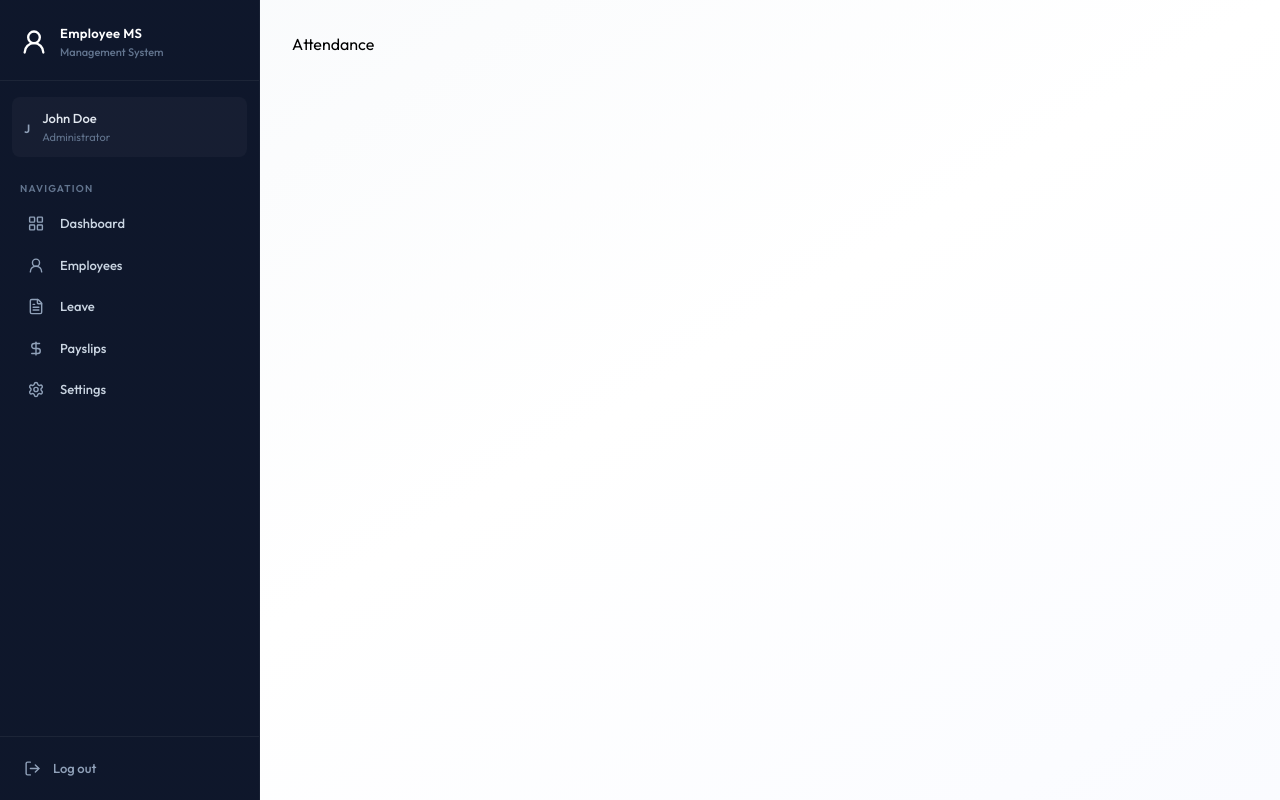
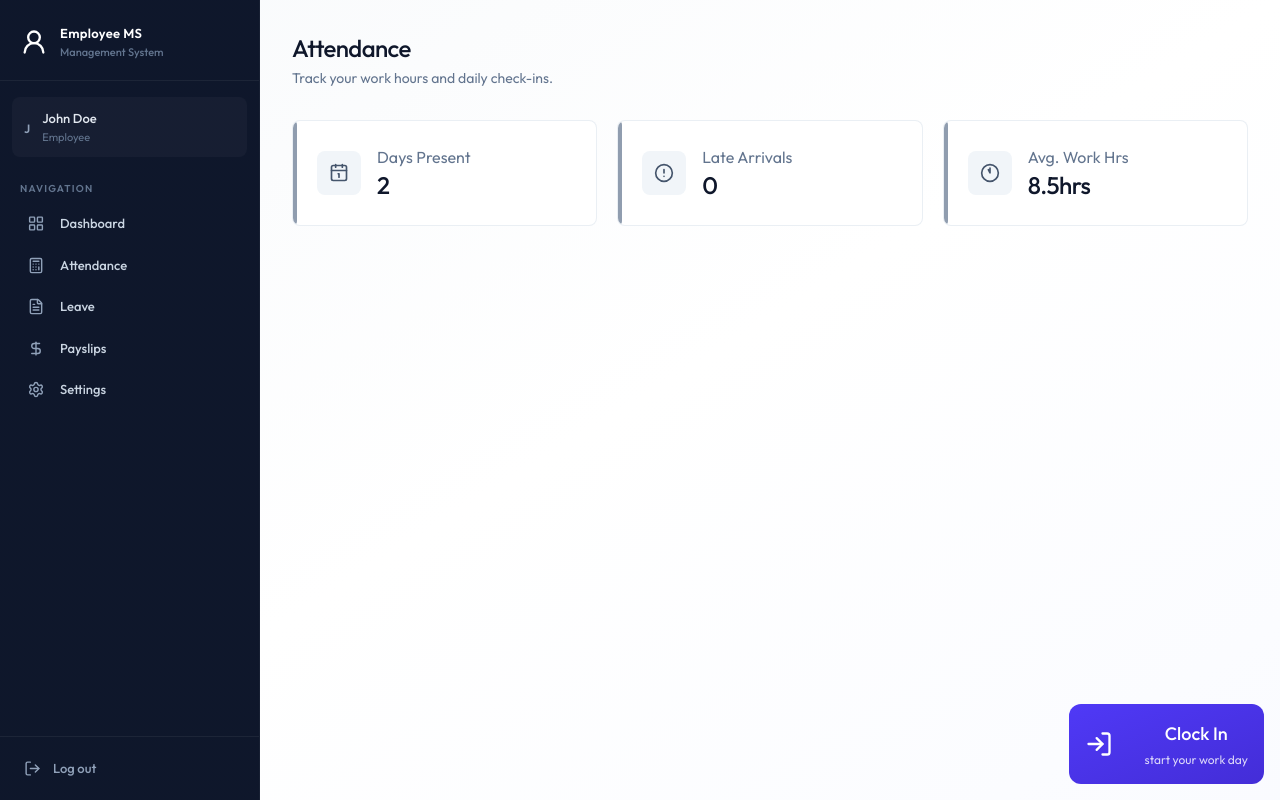
Before and after one commit to biswaslohani123/EmployeeManagementSystem, a React (Vite) app in the folder client/: page /attendance in a window 1280 px wide. Built offline with nearby package versions, Linux system fonts and the light colour scheme.

Commit message:
compleetd check in button and attendance stats compentns for attendancw page

```diff
--- /dev/null
+++ b/client/src/components/Attendance/AttendanceHistory.jsx
@@ -0,0 +1,9 @@
+import React from 'react'
+
+const AttendanceHistory = () => {
+  return (
+    <div>AttendanceHistory</div>
+  )
+}
+
+export default AttendanceHistory
--- /dev/null
+++ b/client/src/components/Attendance/AttendanceStats.jsx
@@ -0,0 +1,41 @@
+import { AlertCircleIcon, Calendar1Icon, Clock11Icon } from 'lucide-react';
+import React from 'react'
+
+export const AttendanceStats = ({history}) => {
+
+    const totalPresent = history.filter((h) => h.status === "PRESENT" | h.status === "LATE").length;
+
+    const totalLate = history.filter((h) => h.status === "LATE").length;
+
+    const stats = [
+        {label: "Days Present", value: totalPresent, icon: Calendar1Icon},
+        {label: "Late Arrivals", value: totalLate, icon: AlertCircleIcon },
+        {label: "Avg. Work Hrs", value: "8.5hrs", icon: Clock11Icon},
+    ]
+
+  return (
+    <div className='grid grid-cols-1 sm:grid-cols-3 gap-4 sm:gap-5 mb-8'>
+        {
+            stats.map((s) => (
+
+                <div key={s.label} className='card card-hover p-5 sm:p-6 flex items-center gap-4 relative overflow-hidden group'>
+
+                    <div className='absolute left-0 top-0 bottom-0 w-1 rounded-r-full bg-slate-500/70 group-hover:bg-indigo-500/70'/>
+                    <div className='p-3 bg-slate-100 rounded-lg group-hover:bg-indigo-50 transition-colors duration-200'>
+
+                        <s.icon className='w-5 h-5 text-slate-600 group-hover:text-indigo-600 transition-colors duration-200'/>
+
+                    </div>
+
+                    <div>
+                        <p className='text-s text-slate-500'>{s.label}</p>
+                        <p className='text-2xl font-medium text-slate-900 tracking-tight'>{s.value}</p>
+                    </div>
+
+                </div>
+
+            ))
+        }
+    </div>
+  )
+}
--- /dev/null
+++ b/client/src/components/Attendance/CheckInButton.jsx
@@ -0,0 +1,49 @@
+import { Loader2Icon, LogInIcon, LogOutIcon } from 'lucide-react'
+import React, { useState } from 'react'
+
+const CheckInButton = ({todayRecord, onAction}) => {
+
+    const [loading, setLoading] = useState(false)
+
+    const handleAttendance = async () => {
+
+        setLoading(true)
+        setTimeout(() => {
+
+            setLoading(false)
+            onAction()
+        }, 1000)
+
+    }
+
+    if (todayRecord?.checkOut) {
+
+        return (
+
+            <div className='flex flex-col items-center justify-center p-8 bg-slate-50 rounded-2xl border border-slate-200'>
+                <h3 className='text-lg font-bold text-slate-900'>Work Day Completed</h3>
+                <p>Great Job! See you tomorrow</p>
+            </div>
+        )
+
+    }
+
+    const isCheckedIn = !!todayRecord?.checkedIn;
+
+  return (
+    <div className='absolute bottom-4 right-4 flex flex-col z-1'>
+        <button onClick={handleAttendance} disabled={loading} className={ `w-full max-w-xs flex justify-between items-center gap-8 p-4 rounded-xl bg-linear-to-br text-white ${isCheckedIn ? "from-slate-700 to-slate-900" : "from-indigo-600 to-indigo-700"}`}>
+            {loading ? <Loader2Icon className='size-7 animate-spin'/> : isCheckedIn ? <LogOutIcon className='size-7'/> : <LogInIcon className='size-7'/>}
+        <div className='relative flex flex-col items-center text-center'>
+            <h2 className='text-lg font-medium mb-1'>{loading ? "Processing..." : isCheckedIn ? "Clock Out" : "Clock In"}</h2>
+            <p className='text-xs opacity-80'>{isCheckedIn ? "Click to end your shift": "start your work day"}</p>
+        </div>
+        </button>
+
+
+
+    </div>
+  )
+}
+
+export default CheckInButton
--- a/client/src/components/SideBar.jsx
+++ b/client/src/components/SideBar.jsx
@@ -25,7 +25,7 @@
 
     },[pathname]);
 
-    const role = "ADMIN" || "EMPLOYEE";
+    const role = "" || "EMPLOYEE";
 
     const NavItems = [
         {name: "Dashboard" , href: "/dashboard", icon:LayoutGrid},
--- a/client/src/pages/Attendance.jsx
+++ b/client/src/pages/Attendance.jsx
@@ -1,8 +1,60 @@
-import React from 'react'
+import React, { useCallback, useEffect, useState } from 'react'
+import { dummyAttendanceData } from '../assets/assets';
+import Loading from '../components/Loading';
+import CheckInButton from '../components/Attendance/CheckInButton';
+import { AttendanceStats } from '../components/Attendance/AttendanceStats';
 
 const Attendance = () => {
+
+  const [history, setHistory] = useState([]);
+  const [loading, setLoading] = useState(true);
+  const [isDeleted, setIsDeleted] = useState(false)
+
+  const fetchData = useCallback(async () => {
+    setHistory(dummyAttendanceData)
+    setTimeout(() => {
+
+      setLoading(false)
+
+    },1000)
+  }, [])
+
+  useEffect(() => {
+
+    fetchData();
+
+  },[fetchData])
+
+  if (loading) return <Loading/>
+
+  const today = new Date()
+  today.setHours(0,0,0,0)
+
+  const todayRecord = history.find((r) => new Date(r.date).toDateString() === today.toDateString())
+
   return (
-    <div>Attendance</div>
+
+    <div className='animate-fade-in'>
+      <div className='page-header'>
+        <h1 className='page-title'>Attendance</h1>
+        <p className='page-subtitle'>Track your work hours and daily check-ins.</p>
+      </div>
+
+      {
+        isDeleted ? (
+          <div className='mb-8 p-6 bg-rose-50 border border-rose-200 rounded-2xl text-center'>
+            <p>You can no longer clock in or out because your employee records have been marked as deleted.</p>
+          </div>
+
+        ): (
+          <div className='mb-8'>
+              <CheckInButton todayRecord={todayRecord} onAction={fetchData}/>
+          </div>
+        )
+      }
+
+      <AttendanceStats history={history}/>
+    </div>
   )
 }
 
--- a/client/src/pages/Employees.jsx
+++ b/client/src/pages/Employees.jsx
@@ -24,13 +24,13 @@
         setLoading(false)
     }, 1000)
 
-  }, [])
+  }, [selectedDept])
 
   useEffect(() => {
 
     fetchEmployees();
 
-  },[])
+  },[fetchEmployees])
 
 
   const filtered = employees.filter((emp) => `${emp.firstName} ${emp.lastName} ${emp.position}`.toLowerCase().includes(search.toLowerCase())  )
```
